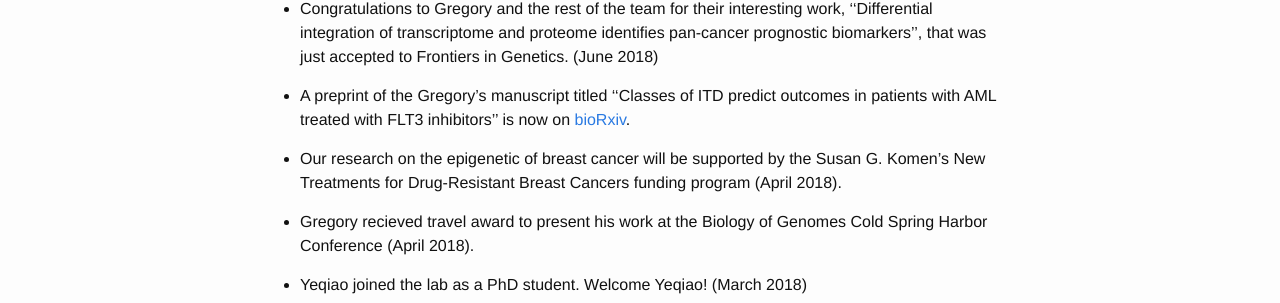
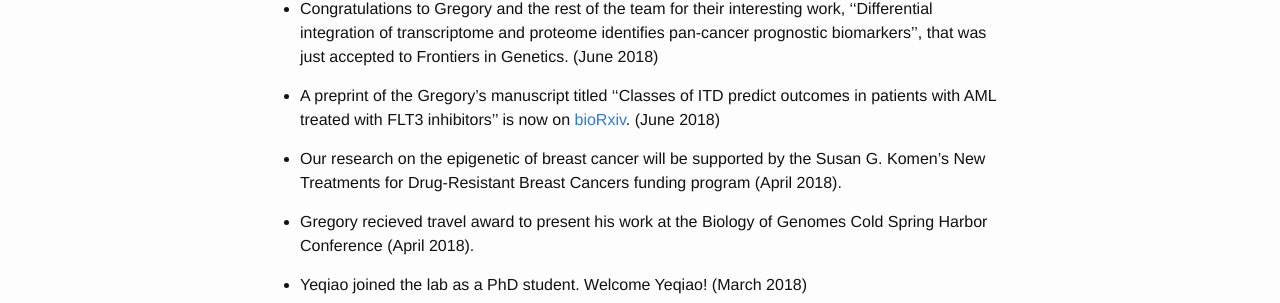
Before and after one commit to faryabib/faryabib.github.io, a Jekyll site: the page built from index.md, in a window 1280 px wide. Shown: the part 786-1089 px from the top of the page. Built offline with Jekyll 4.4.1, drawn with Linux system fonts in a browser that asks for light colours.

Commit message:
Update index.md

```diff
--- a/index.md
+++ b/index.md
@@ -19,7 +19,7 @@ Rotation students and postodcs could use wet and/or dry approaches to investigat
 
 + Congratulations to Gregory and the rest of the team for their interesting work, ''Differential integration of transcriptome and proteome identifies pan-cancer prognostic biomarkers'', that was just accepted to Frontiers in Genetics. (June 2018)
 
-+ A preprint of the Gregory's manuscript titled ''Classes of ITD predict outcomes in patients with AML treated with FLT3 inhibitors'' is now on [bioRxiv](https://www.biorxiv.org/content/early/2018/05/14/322354).
++ A preprint of the Gregory's manuscript titled ''Classes of ITD predict outcomes in patients with AML treated with FLT3 inhibitors'' is now on [bioRxiv](https://www.biorxiv.org/content/early/2018/05/14/322354). (June 2018)
 
 + Our research on the epigenetic of breast cancer will be supported by the Susan G. Komen's New Treatments for Drug-Resistant Breast Cancers funding program (April 2018).
 
```
